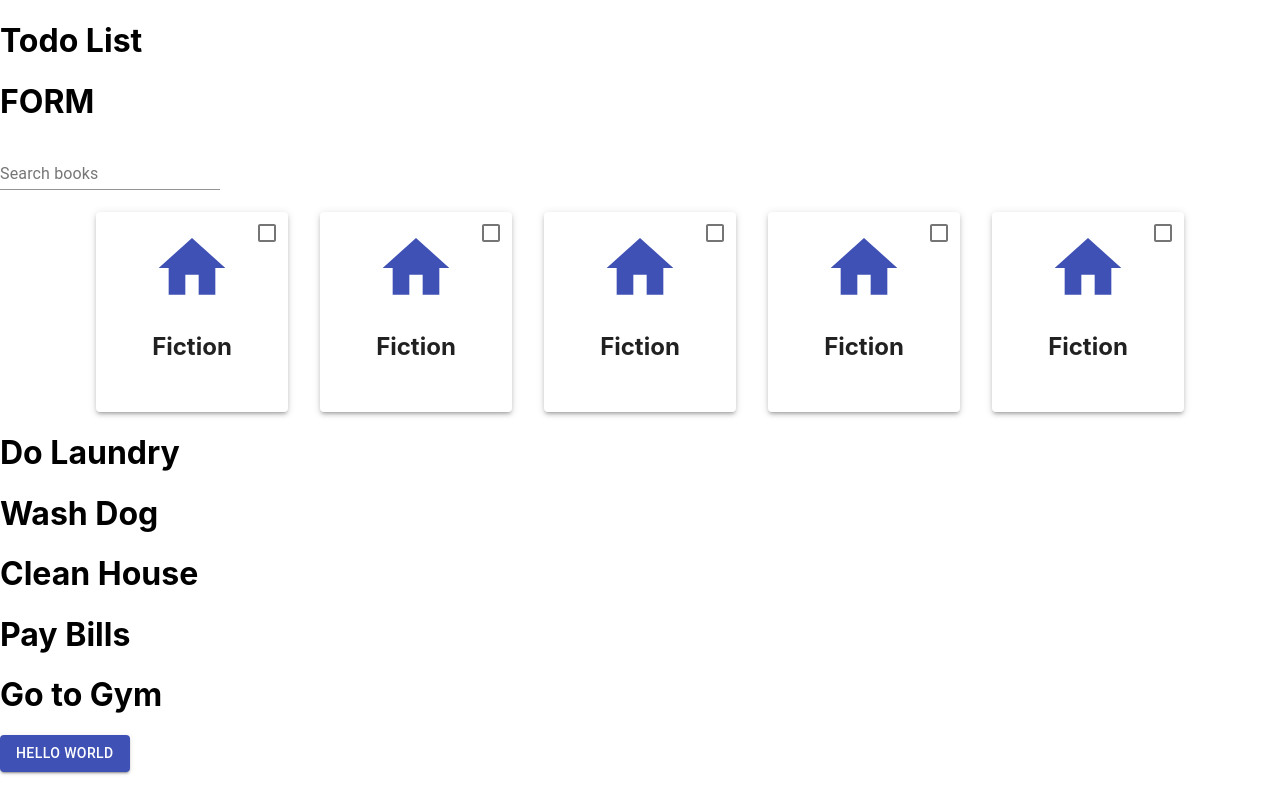
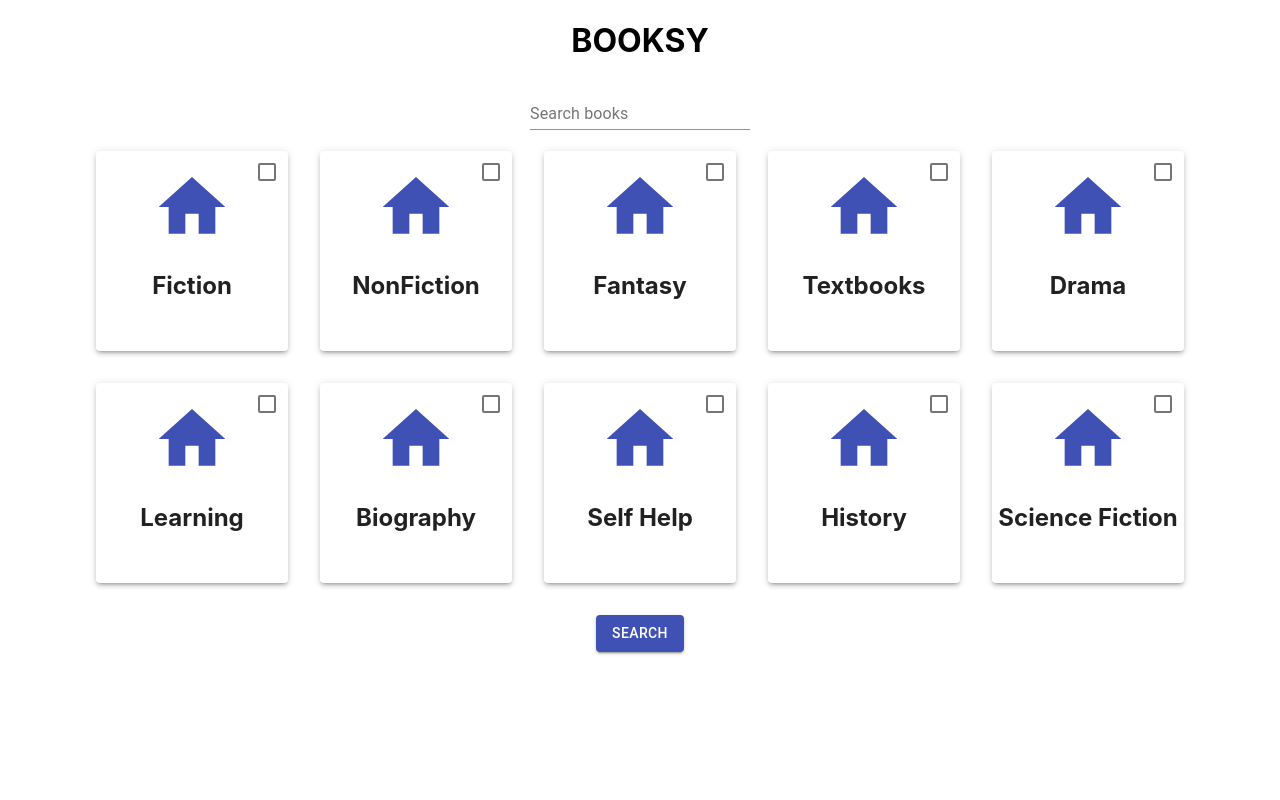
Before and after one commit to ANG13T/Book_Recommender, a React (Create React App) app: page / in a window 1280 px wide. Built offline with nearby package versions, Linux system fonts and the light colour scheme.

Commit message:
select data works

```diff
--- a/src/App.js
+++ b/src/App.js
@@ -1,5 +1,5 @@
 import React from 'react';
-import Button from '@material-ui/core/Button';
+
 import Books from './components/layouts/Books.js';
 import Form from './components/Form.js';
 
@@ -21,12 +21,8 @@ class App extends React.Component{
   render(){
       return(
           <div className="App">
-              <h1 id="title">Todo List</h1>
               <Form />
-              <Books books={this.state.books} />
-              <Button variant="contained" color="primary">
-              Hello World
-            </Button>
+              {/* <Books books={this.state.books} /> */}
           </div>
 
       )
--- a/src/components/Form.js
+++ b/src/components/Form.js
@@ -1,12 +1,16 @@
 import React, {Component} from 'react';
 import Searchbar from './layouts/Searchbar';
 import Select from './layouts/Select';
+import Button from '@material-ui/core/Button';
+
+import '../styles/Form.css';
 
 class Form extends React.Component {
     constructor(props) {
         super(props);
         this.state = {
-            searchInput: ""
+            searchInput: "",
+            selectedOptions: []
         };
     }
 
@@ -14,13 +18,23 @@ class Form extends React.Component {
         this.setState({searchInput: searchText});
     }
 
+    selectInput = (selectedOpts) => {
+        // this.setState({selectedOptions: selectedOpts});
+        this.setState({selectedOptions: selectedOpts}, () => {
+            console.log(this.state.selectedOptions);
+        });
+    }
+
     render(){
         return (
         <div className="form">
-            <h1>FORM</h1>
+            <h1>BOOKSY</h1>
             <Searchbar passSearchData={this.searchBarInput}/>
             <h1>{this.state.searchInput}</h1>
-            <Select />
+            <Select passSelectData={this.selectInput}/>
+            <Button variant="contained" color="primary">
+            Search
+            </Button>
         </div>
         );
     }
--- a/src/components/layouts/Select.js
+++ b/src/components/layouts/Select.js
@@ -27,50 +27,128 @@ class Select extends React.Component {
         selectedOptions: [],
     }
 
+    handleChange = event => {
+        event.preventDefault();
+        let isChecked = event.target.checked;
+        let checkID = event.currentTarget.id;
+        if(isChecked){
+            this.state.selectedOptions.push(checkID);
+        }else{
+            for(let i = 0; i < this.state.selectedOptions.length; i++){
+                let option = this.state.selectedOptions[i];
+                if(checkID == option){
+                    this.state.selectedOptions.splice(i, 1);
+                }
+            }
+        }
+
+        console.log(this.state.selectedOptions)
+        this.props.passSelectData(this.state.selectedOptions);
+    };
+
     render(){
 
 
        return (
            <div className="select">
-            <Paper elevation={3} className="option">
+            <Paper elevation={3} className="option" >
                     <Checkbox
                     inputProps={{ 'aria-label': 'primary checkbox' }}
-                    className="check"/>
+                    className="check"
+                    onChange={ this.handleChange }
+                    id="fiction"/>
                     <HomeIcon color="primary" className="icon"/>
                     <h2 className="logoName">Fiction</h2>
             </Paper>
 
-            <Paper elevation={3} className="option">
+            <Paper elevation={3} className="option" >
                     <Checkbox
                     inputProps={{ 'aria-label': 'primary checkbox' }}
-                    className="check"/>
+                    className="check"
+                    onChange={ this.handleChange }
+                    id="nonfiction"/>
                     <HomeIcon color="primary" className="icon"/>
-                    <h2 className="logoName">Fiction</h2>
+                    <h2 className="logoName">NonFiction</h2>
             </Paper>
 
-            <Paper elevation={3} className="option">
+            <Paper elevation={3} className="option" >
                     <Checkbox
                     inputProps={{ 'aria-label': 'primary checkbox' }}
-                    className="check"/>
+                    className="check"
+                    onChange={ this.handleChange }
+                    id="fantasy"/>
                     <HomeIcon color="primary" className="icon"/>
-                    <h2 className="logoName">Fiction</h2>
+                    <h2 className="logoName">Fantasy</h2>
             </Paper>
 
-            <Paper elevation={3} className="option">
+            <Paper elevation={3} className="option" >
                     <Checkbox
                     inputProps={{ 'aria-label': 'primary checkbox' }}
-                    className="check"/>
+                    className="check"
+                    onChange={ this.handleChange }
+                    id="textbooks"/>
                     <HomeIcon color="primary" className="icon"/>
-                    <h2 className="logoName">Fiction</h2>
+                    <h2 className="logoName">Textbooks</h2>
             </Paper>
 
-            <Paper elevation={3} className="option">
+            <Paper elevation={3} className="option" >
                     <Checkbox
                     inputProps={{ 'aria-label': 'primary checkbox' }}
-                    className="check"/>
+                    className="check"
+                    onChange={ this.handleChange }
+                    id="drama"/>
                     <HomeIcon color="primary" className="icon"/>
-                    <h2 className="logoName">Fiction</h2>
+                    <h2 className="logoName">Drama</h2>
             </Paper>
+            <Paper elevation={3} className="option" >
+                    <Checkbox
+                    inputProps={{ 'aria-label': 'primary checkbox' }}
+                    className="check"
+                    onChange={ this.handleChange }
+                    id="Learning"/>
+                    <HomeIcon color="primary" className="icon"/>
+                    <h2 className="logoName">Learning</h2>
+            </Paper>
+            <Paper elevation={3} className="option" >
+                    <Checkbox
+                    inputProps={{ 'aria-label': 'primary checkbox' }}
+                    className="check"
+                    onChange={ this.handleChange }
+                    id="biography"/>
+                    <HomeIcon color="primary" className="icon"/>
+                    <h2 className="logoName">Biography</h2>
+            </Paper>
+
+            <Paper elevation={3} className="option" >
+                    <Checkbox
+                    inputProps={{ 'aria-label': 'primary checkbox' }}
+                    className="check"
+                    onChange={ this.handleChange }
+                    id="selfhelp"/>
+                    <HomeIcon color="primary" className="icon"/>
+                    <h2 className="logoName">Self Help</h2>
+            </Paper>
+
+            <Paper elevation={3} className="option" >
+                    <Checkbox
+                    inputProps={{ 'aria-label': 'primary checkbox' }}
+                    className="check"
+                    onChange={ this.handleChange }
+                    id="history"/>
+                    <HomeIcon color="primary" className="icon"/>
+                    <h2 className="logoName">History</h2>
+            </Paper>
+
+            <Paper elevation={3} className="option" >
+                    <Checkbox
+                    inputProps={{ 'aria-label': 'primary checkbox' }}
+                    onChange={ this.handleChange }
+                    className="check"
+                    id="scifi"/>
+                    <HomeIcon color="primary" className="icon"/>
+                    <h2 className="logoName">Science Fiction</h2>
+            </Paper>
+
            </div>
 
        )
--- /dev/null
+++ b/src/styles/Form.css
@@ -0,0 +1,3 @@
+.form{
+    text-align: center;
+}
--- a/src/styles/Select.css
+++ b/src/styles/Select.css
@@ -3,6 +3,7 @@
     height: 25vh;
     position: relative;
     text-align: center;
+    margin-bottom: 2rem;
 }
 
 .select{
```
